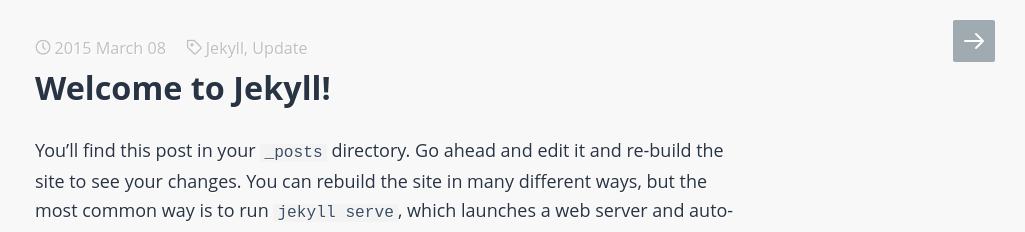
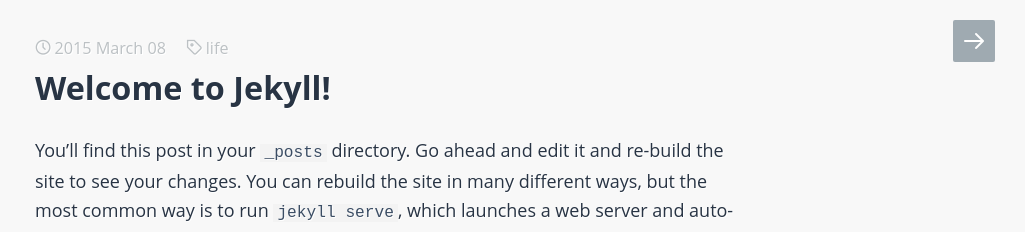
Before and after one commit to linbinhan/linbinhan.github.io, a Jekyll site: the page built from _posts/2015-03-08-welcome-to-jekyll.markdown, in a window 1280 px wide. Shown: the top 232 px of the page, without its empty margins (255-1280 px from the left). Built offline with Jekyll 4.4.1, drawn with Linux system fonts in a browser that asks for light colours.

Commit message:
Update 2015-03-08-welcome-to-jekyll.markdown

```diff
--- a/_posts/2015-03-08-welcome-to-jekyll.markdown
+++ b/_posts/2015-03-08-welcome-to-jekyll.markdown
@@ -2,8 +2,8 @@
 layout: post
 title:  "Welcome to Jekyll!"
 date:   2015-03-08 22:21:49
-categories: Jekyll Update
-tags: Jekyll Update
+categories: life fun
+tags: life
 ---
 You’ll find this post in your `_posts` directory. Go ahead and edit it and re-build the site to see your changes. You can rebuild the site in many different ways, but the most common way is to run `jekyll serve`, which launches a web server and auto-regenerates your site when a file is updated.
 
```
